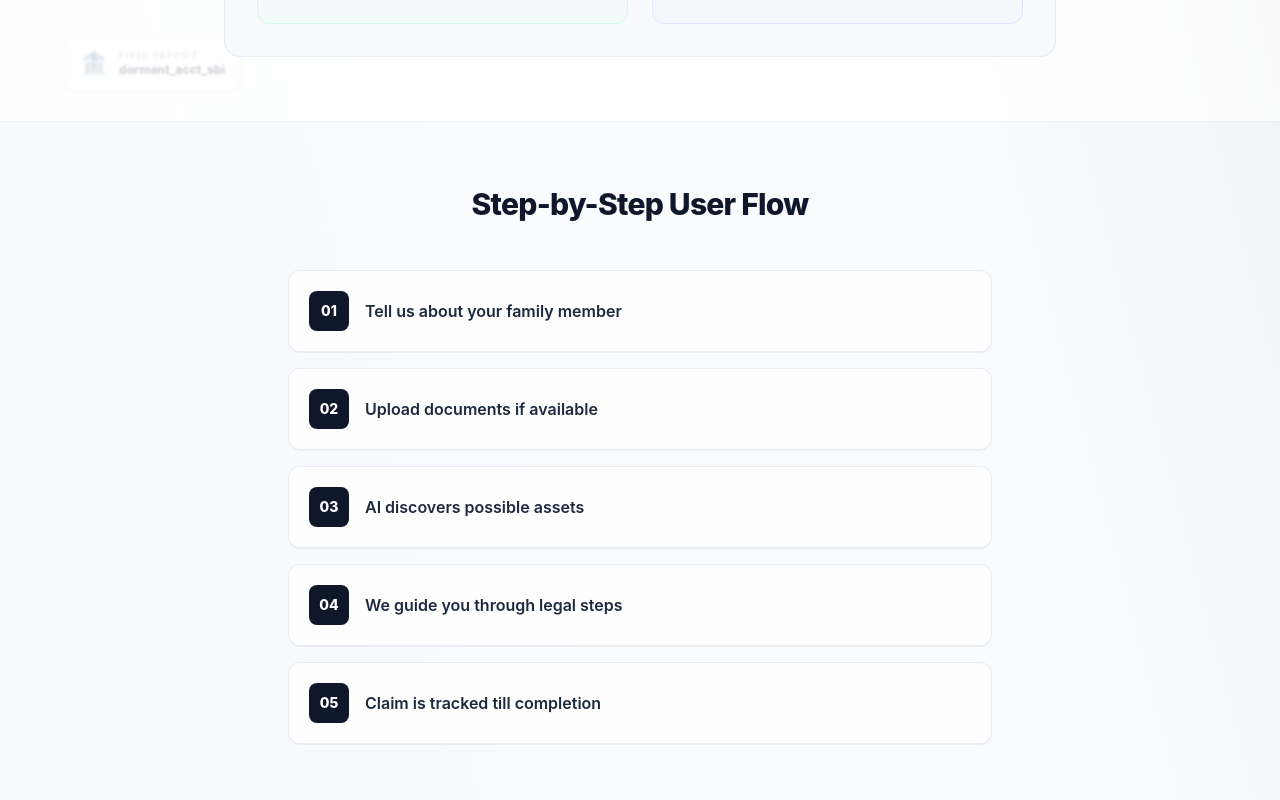
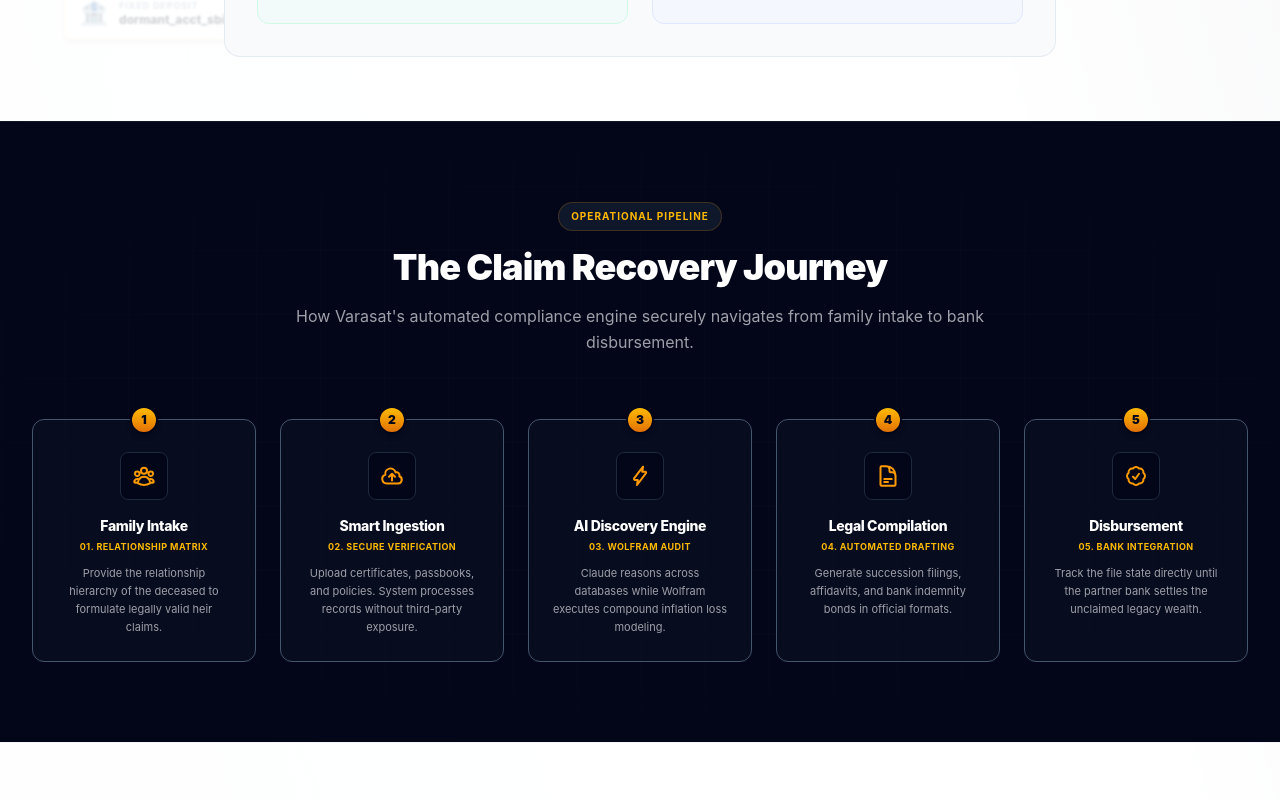
Before and after one commit to M-zz-k/Varasat_Ai, a React (Vite) app in the folder frontend/: page / in a window 1280 px wide. Shown: the part 3580-4380 px from the top of the page. Built offline with nearby package versions, Linux system fonts and the light colour scheme.

Commit message:
Overhaul User Flow section into dark-blue timeline diagram

```diff
--- a/frontend/src/pages/Home.jsx
+++ b/frontend/src/pages/Home.jsx
@@ -431,21 +431,124 @@
           </div>
         </section>
 
-        {/* ── Step-by-Step User Flow ───────────────────────────────────────── */}
-        <section className="bg-slate-50/70 py-16 border-t border-slate-200/40 relative z-10">
-          <div className="mx-auto max-w-3xl px-4 sm:px-6 lg:px-8">
-            <h2 className="text-center text-3xl font-extrabold text-slate-900 mb-12 tracking-tight">
-              Step-by-Step User Flow
-            </h2>
-            <div className="space-y-4">
-              {steps.map((s, i) => (
-                <div key={i} className="flex items-center gap-4 bg-white/80 border border-slate-200/80 rounded-xl p-5 hover:border-slate-350 transition-all duration-200 shadow-2xs">
-                  <span className="w-10 h-10 rounded-lg bg-slate-900 text-white font-extrabold text-sm flex items-center justify-center flex-shrink-0">
-                    {s.num}
-                  </span>
-                  <span className="text-base font-semibold text-slate-800">{s.text}</span>
+        {/* ── Visual User Flow Diagram (Dark Blue Theme Overhaul) ──────────── */}
+        <section className="bg-slate-950 py-20 border-t border-slate-900 relative overflow-hidden z-10">
+
+          {/* Subtle grid pattern background */}
+          <div className="absolute inset-0 bg-[linear-gradient(to_right,#0f172a_1px,transparent_1px),linear-gradient(to_bottom,#0f172a_1px,transparent_1px)] bg-[size:4rem_4rem] [mask-image:radial-gradient(ellipse_60%_50%_at_50%_50%,#000_70%,transparent_100%)] opacity-20 pointer-events-none"></div>
+
+          <div className="mx-auto max-w-7xl px-4 sm:px-6 lg:px-8 relative z-10">
+
+            <div className="text-center max-w-3xl mx-auto mb-16">
+              <span className="text-[10px] bg-slate-900 text-amber-400 border border-amber-500/20 px-3 py-1.5 rounded-full font-bold uppercase tracking-widest block w-fit mx-auto mb-4">
+                Operational Pipeline
+              </span>
+              <h2 className="text-3xl font-black text-white tracking-tight sm:text-4xl mb-4">
+                The Claim Recovery Journey
+              </h2>
+              <p className="text-sm sm:text-base text-zinc-400 leading-relaxed">
+                How Varasat's automated compliance engine securely navigates from family intake to bank disbursement.
+              </p>
+            </div>
+
+            {/* Grid Flow Pipeline */}
+            <div className="grid grid-cols-1 lg:grid-cols-5 gap-6 items-stretch">
+
+              {/* Step 1 */}
+              <div className="bg-slate-900/40 border border-slate-850 rounded-xl p-6 relative flex flex-col justify-between items-center text-center transition-all duration-300 hover:border-amber-500/30 hover:shadow-[0_4px_20px_rgba(245,158,11,0.08)] group">
+                <span className="absolute -top-3.5 left-1/2 -translate-x-1/2 w-7 h-7 rounded-full bg-gradient-to-b from-amber-400 to-amber-600 text-slate-950 font-black text-xs flex items-center justify-center border-2 border-slate-950 shadow-md">
+                  1
+                </span>
+                <div className="flex flex-col items-center mt-2">
+                  <div className="w-12 h-12 rounded-lg bg-slate-950 border border-slate-800 flex items-center justify-center text-amber-500 mb-4 transition-transform group-hover:scale-110 duration-300">
+                    <svg className="w-6 h-6" fill="none" stroke="currentColor" strokeWidth="2" viewBox="0 0 24 24">
+                      <path strokeLinecap="round" strokeLinejoin="round" d="M18 18.72a9.094 9.094 0 003.741-.479 3 3 0 00-4.682-2.72m.94 3.198l.001.031c0 .225-.012.447-.037.666A11.944 11.944 0 0112 21c-2.17 0-4.207-.576-5.963-1.584A6.062 6.062 0 016 18.719m12 0a5.971 5.971 0 00-.941-3.197m0 0A5.995 5.995 0 0012 12.75a5.995 5.995 0 00-5.058 2.772m0 0a3 3 0 00-4.681 2.72 8.986 8.986 0 003.74.477m.94-3.197a5.971 5.971 0 00-.94 3.197M15 6.75a3 3 0 11-6 0 3 3 0 016 0zm6 3a2.25 2.25 0 11-4.5 0 2.25 2.25 0 014.5 0zm-13.5 0a2.25 2.25 0 11-4.5 0 2.25 2.25 0 014.5 0z" />
+                    </svg>
+                  </div>
+                  <h3 className="text-white font-extrabold text-sm tracking-tight mb-1">Family Intake</h3>
+                  <span className="text-[9px] text-amber-400 font-bold uppercase tracking-wider block mb-3">01. Relationship Matrix</span>
+                  <p className="text-zinc-400 text-[11px] leading-relaxed">
+                    Provide the relationship hierarchy of the deceased to formulate legally valid heir claims.
+                  </p>
                 </div>
-              ))}
+              </div>
+
+              {/* Step 2 */}
+              <div className="bg-slate-900/40 border border-slate-850 rounded-xl p-6 relative flex flex-col justify-between items-center text-center transition-all duration-300 hover:border-amber-500/30 hover:shadow-[0_4px_20px_rgba(245,158,11,0.08)] group">
+                <span className="absolute -top-3.5 left-1/2 -translate-x-1/2 w-7 h-7 rounded-full bg-gradient-to-b from-amber-400 to-amber-600 text-slate-950 font-black text-xs flex items-center justify-center border-2 border-slate-950 shadow-md">
+                  2
+                </span>
+                <div className="flex flex-col items-center mt-2">
+                  <div className="w-12 h-12 rounded-lg bg-slate-950 border border-slate-800 flex items-center justify-center text-amber-500 mb-4 transition-transform group-hover:scale-110 duration-300">
+                    <svg className="w-6 h-6" fill="none" stroke="currentColor" strokeWidth="2" viewBox="0 0 24 24">
+                      <path strokeLinecap="round" strokeLinejoin="round" d="M12 16.5V9.75m0 0l3 3m-3-3l-3 3M6.75 19.5a4.5 4.5 0 01-1.41-8.775 5.25 5.25 0 0110.233-2.33 3 3 0 013.758 3.848A3.752 3.752 0 0118 19.5H6.75z" />
+                    </svg>
+                  </div>
+                  <h3 className="text-white font-extrabold text-sm tracking-tight mb-1">Smart Ingestion</h3>
+                  <span className="text-[9px] text-amber-400 font-bold uppercase tracking-wider block mb-3">02. Secure Verification</span>
+                  <p className="text-zinc-400 text-[11px] leading-relaxed">
+                    Upload certificates, passbooks, and policies. System processes records without third-party exposure.
+                  </p>
+                </div>
+              </div>
+
+              {/* Step 3 */}
+              <div className="bg-slate-900/40 border border-slate-850 rounded-xl p-6 relative flex flex-col justify-between items-center text-center transition-all duration-300 hover:border-amber-500/30 hover:shadow-[0_4px_20px_rgba(245,158,11,0.08)] group">
+                <span className="absolute -top-3.5 left-1/2 -translate-x-1/2 w-7 h-7 rounded-full bg-gradient-to-b from-amber-400 to-amber-600 text-slate-950 font-black text-xs flex items-center justify-center border-2 border-slate-950 shadow-md">
+                  3
+                </span>
+                <div className="flex flex-col items-center mt-2">
+                  <div className="w-12 h-12 rounded-lg bg-slate-950 border border-slate-800 flex items-center justify-center text-amber-500 mb-4 transition-transform group-hover:scale-110 duration-300">
+                    <svg className="w-6 h-6" fill="none" stroke="currentColor" strokeWidth="2" viewBox="0 0 24 24">
+                      <path strokeLinecap="round" strokeLinejoin="round" d="M9.813 15.904L9 21l8.982-11.825a.9.9 0 00-.715-1.428H14.24l.813-5.096L6.072 14.475a.9.9 0 00.715 1.428H9.81z" />
+                    </svg>
+                  </div>
+                  <h3 className="text-white font-extrabold text-sm tracking-tight mb-1">AI Discovery Engine</h3>
+                  <span className="text-[9px] text-amber-400 font-bold uppercase tracking-wider block mb-3">03. Wolfram Audit</span>
+                  <p className="text-zinc-400 text-[11px] leading-relaxed">
+                    Claude reasons across databases while Wolfram executes compound inflation loss modeling.
+                  </p>
+                </div>
+              </div>
+
+              {/* Step 4 */}
+              <div className="bg-slate-900/40 border border-slate-850 rounded-xl p-6 relative flex flex-col justify-between items-center text-center transition-all duration-300 hover:border-amber-500/30 hover:shadow-[0_4px_20px_rgba(245,158,11,0.08)] group">
+                <span className="absolute -top-3.5 left-1/2 -translate-x-1/2 w-7 h-7 rounded-full bg-gradient-to-b from-amber-400 to-amber-600 text-slate-950 font-black text-xs flex items-center justify-center border-2 border-slate-950 shadow-md">
+                  4
+                </span>
+                <div className="flex flex-col items-center mt-2">
+                  <div className="w-12 h-12 rounded-lg bg-slate-950 border border-slate-800 flex items-center justify-center text-amber-500 mb-4 transition-transform group-hover:scale-110 duration-300">
+                    <svg className="w-6 h-6" fill="none" stroke="currentColor" strokeWidth="2" viewBox="0 0 24 24">
+                      <path strokeLinecap="round" strokeLinejoin="round" d="M19.5 14.25v-2.625a3.375 3.375 0 00-3.375-3.375h-1.5A1.125 1.125 0 0113.5 7.125v-1.5a3.375 3.375 0 00-3.375-3.375H8.25m0 12.75h7.5m-7.5 3H12M10.5 2.25H5.625c-.621 0-1.125.504-1.125 1.125v17.25c0 .621.504 1.125 1.125 1.125h12.75c.621 0 1.125-.504 1.125-1.125V11.25a9 9 0 00-9-9z" />
+                    </svg>
+                  </div>
+                  <h3 className="text-white font-extrabold text-sm tracking-tight mb-1">Legal Compilation</h3>
+                  <span className="text-[9px] text-amber-400 font-bold uppercase tracking-wider block mb-3">04. Automated Drafting</span>
+                  <p className="text-zinc-400 text-[11px] leading-relaxed">
+                    Generate succession filings, affidavits, and bank indemnity bonds in official formats.
+                  </p>
+                </div>
+              </div>
+
+              {/* Step 5 */}
+              <div className="bg-slate-900/40 border border-slate-850 rounded-xl p-6 relative flex flex-col justify-between items-center text-center transition-all duration-300 hover:border-amber-500/30 hover:shadow-[0_4px_20px_rgba(245,158,11,0.08)] group">
+                <span className="absolute -top-3.5 left-1/2 -translate-x-1/2 w-7 h-7 rounded-full bg-gradient-to-b from-amber-400 to-amber-600 text-slate-950 font-black text-xs flex items-center justify-center border-2 border-slate-950 shadow-md">
+                  5
+                </span>
+                <div className="flex flex-col items-center mt-2">
+                  <div className="w-12 h-12 rounded-lg bg-slate-950 border border-slate-800 flex items-center justify-center text-amber-500 mb-4 transition-transform group-hover:scale-110 duration-300">
+                    <svg className="w-6 h-6" fill="none" stroke="currentColor" strokeWidth="2" viewBox="0 0 24 24">
+                      <path strokeLinecap="round" strokeLinejoin="round" d="M9 12.75L11.25 15 15 9.75M21 12c0 1.268-.63 2.39-1.593 3.068a3.745 3.745 0 01-1.043 3.296 3.745 3.745 0 01-3.296 1.043A3.745 3.745 0 0112 21c-1.268 0-2.39-.63-3.068-1.593a3.746 3.746 0 01-3.296-1.043 3.745 3.745 0 01-1.043-3.296A3.745 3.745 0 013 12c0-1.268.63-2.39 1.593-3.068a3.745 3.745 0 011.043-3.296 3.746 3.746 0 013.296-1.043A3.746 3.746 0 0112 3c1.268 0 2.39.63 3.068 1.593a3.746 3.746 0 013.296 1.043 3.746 3.746 0 011.043 3.296A3.745 3.745 0 0121 12z" />
+                    </svg>
+                  </div>
+                  <h3 className="text-white font-extrabold text-sm tracking-tight mb-1">Disbursement</h3>
+                  <span className="text-[9px] text-amber-400 font-bold uppercase tracking-wider block mb-3">05. Bank Integration</span>
+                  <p className="text-zinc-400 text-[11px] leading-relaxed">
+                    Track the file state directly until the partner bank settles the unclaimed legacy wealth.
+                  </p>
+                </div>
+              </div>
+
             </div>
           </div>
         </section>
```
